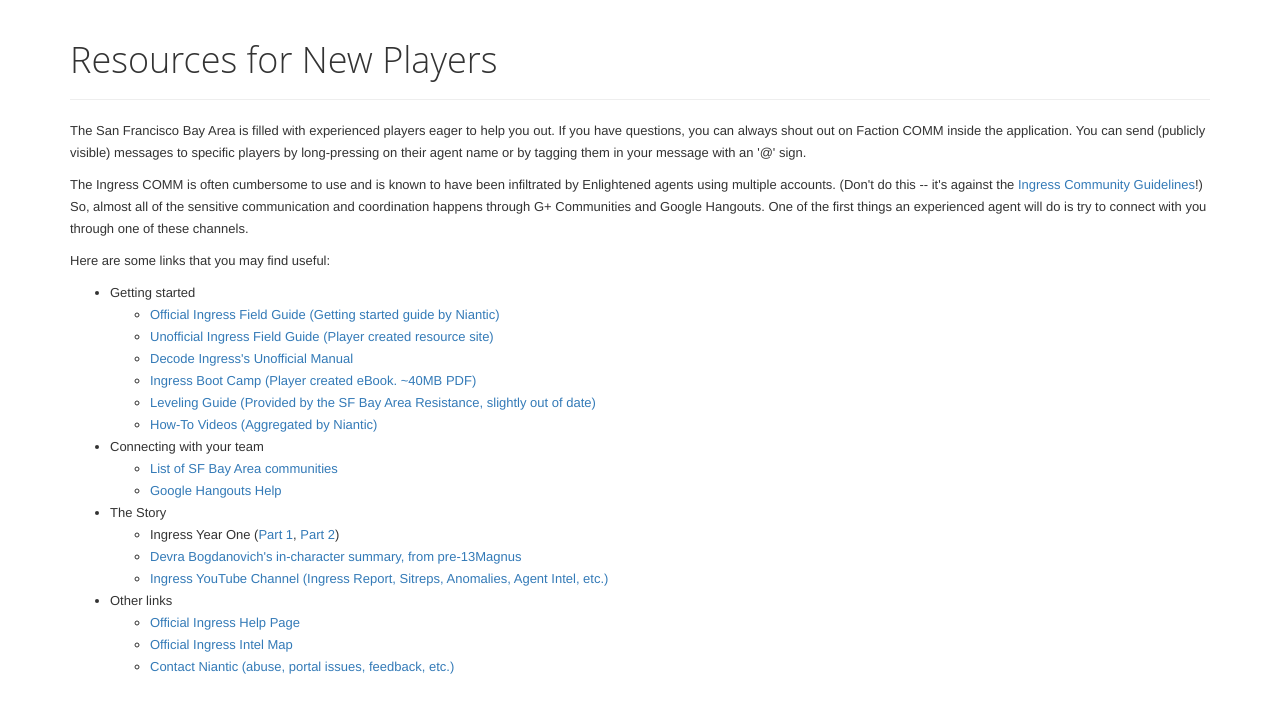
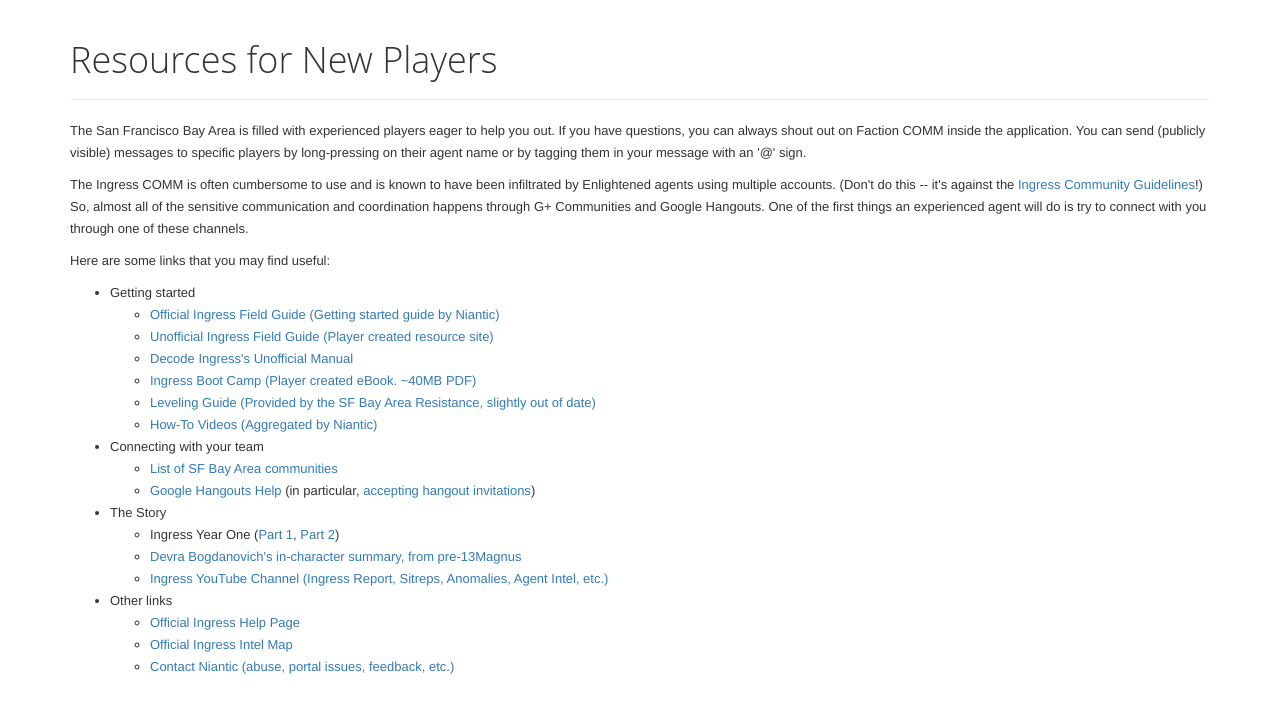
Before and after one commit to balshor/sfbay.resists.org, a Jekyll site: the page built from help/index.html, in a window 1280 px wide. Shown: the top 713 px of the page. Built offline with Jekyll 4.4.1, drawn with Linux system fonts in a browser that asks for light colours; nearby versions of some CDN libraries.

Commit message:
Add link to hangout invitation help page to /help/.

```diff
--- a/help/index.html
+++ b/help/index.html
@@ -38,7 +38,7 @@
         <a href="http://sfbay.resists.org/">List of SF Bay Area communities</a>
       </li>
       <li>
-        <a href="https://support.google.com/hangouts/">Google Hangouts Help</a>
+        <a href="https://support.google.com/hangouts/">Google Hangouts Help</a> (in particular, <a href="https://support.google.com/hangouts/answer/3111915">accepting hangout invitations</a>)
       </li>
     </ul>
     <li>The Story</li>
```
